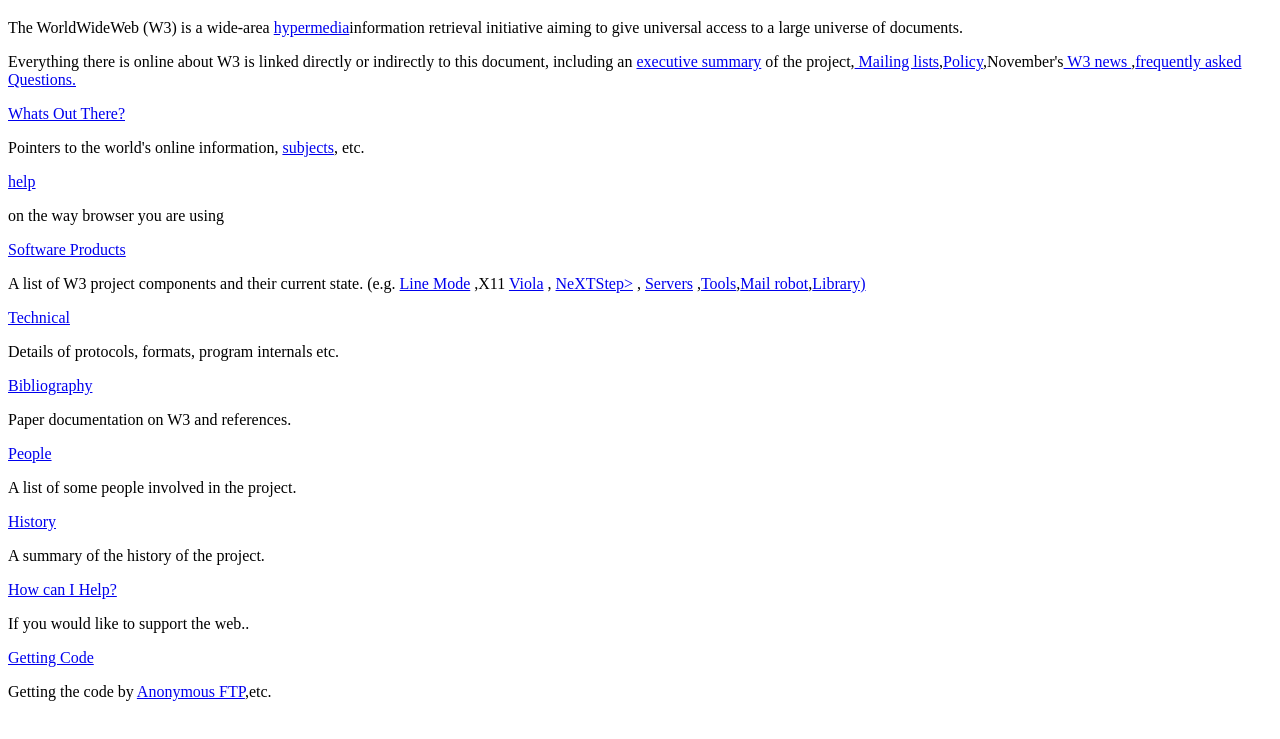
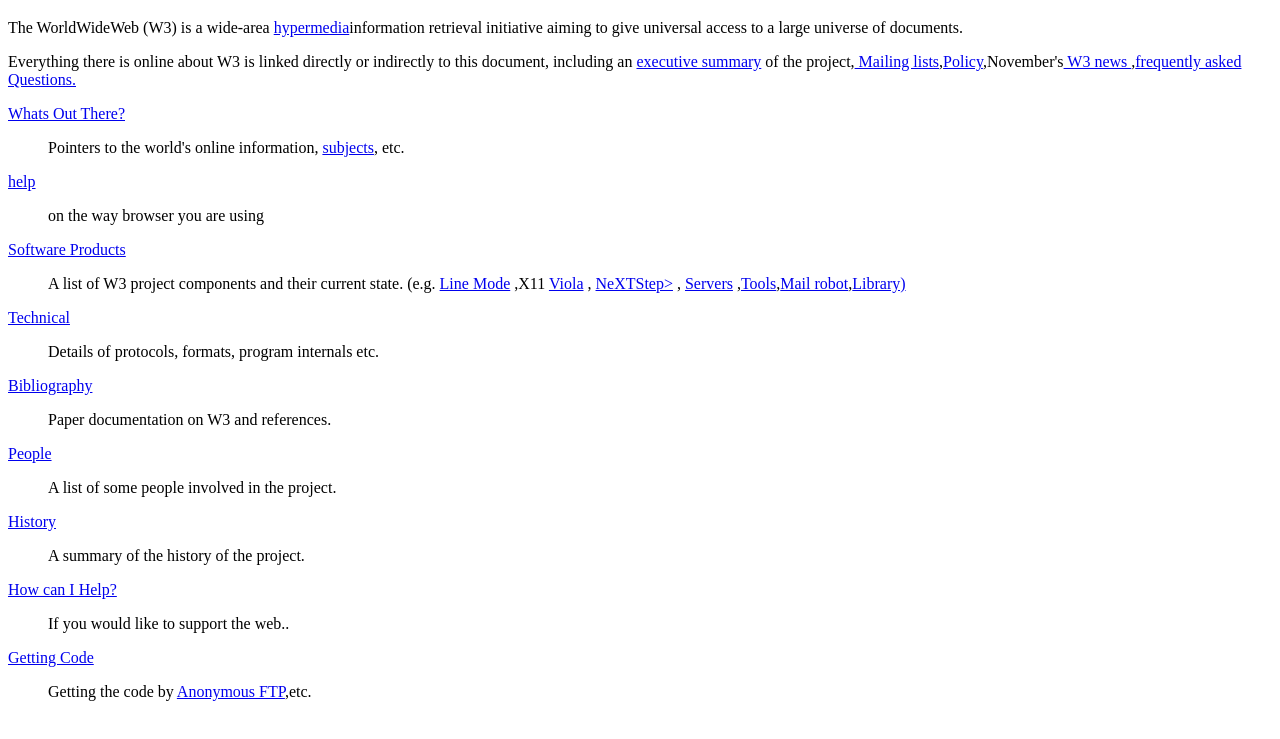
Before and after one commit to Bhargavi982/first-www.html, a plain HTML site: page html/classes/First www.html in a window 1280 px wide. Shown: the part 61-800 px from the top of the page. Drawn offline with Linux system fonts and the light colour scheme.

Commit message:
update www

```diff
--- a/html/classes/First www.html
+++ b/html/classes/First www.html
@@ -8,30 +8,35 @@
     </head>
     <body>
         <h1> World Wide Web</h1>
-    <p> The WorldWideWeb (W3) is a wide-area <a href="https://info.cern.ch/hypertext/WWW/WhatIs.html">hypermedia</a>information
+    <dl><p> The WorldWideWeb (W3) is a wide-area <a href="https://info.cern.ch/hypertext/WWW/WhatIs.html">hypermedia</a>information
     retrieval initiative aiming to give universal access to a large universe of documents.</p>
 
     <p>Everything there is online about W3 is linked directly or indirectly to this document, including an <a href="https://info.cern.ch/hypertext/WWW/Summary.html"> executive summary</a>
-    of the project,<a href="https://info.cern.ch/hypertext/WWW/Administration/Mailing/Overview.html"> Mailing lists</a>,<a href="https://info.cern.ch/hypertext/WWW/Policy.html">Policy</a>,November's<a href="https://info.cern.ch/hypertext/WWW/News/9211.html"> W3 news </a>,<a href="https://info.cern.ch/hypertext/WWW/FAQ/List.html">frequently asked Questions.</a></p>
+    of the project,<a href="https://info.cern.ch/hypertext/WWW/Administration/Mailing/Overview.html"> Mailing lists</a>,<a href="https://info.cern.ch/hypertext/WWW/Policy.html">Policy</a>,November's<a href="https://info.cern.ch/hypertext/WWW/News/9211.html"> W3 news </a>,<a href="https://info.cern.ch/hypertext/WWW/FAQ/List.html">frequently asked Questions.</a></p></dd>
 
-    <a href="https://info.cern.ch/hypertext/DataSources/Top.html">Whats Out There? </a>
-    <p> Pointers to the world's online information, <a href="https://info.cern.ch/hypertext/DataSources/bySubject/Overview.html" >subjects</a>, <a href="https://info.cern.ch/hypertext/DataSources/WWW/Servers.html" W3 servers></a>etc.</p>
 
-    <a href="https://info.cern.ch/hypertext/WWW/Help.html">help</a>
-        <p> on the way browser you are using</p>
-    <a href="https://info.cern.ch/hypertext/WWW/Status.html">Software Products</a>
-        <p> A list of W3 project components and their current state. (e.g. <a href="https://info.cern.ch/hypertext/WWW/LineMode/Browser.html" >Line Mode</a> ,X11 <a href="https://info.cern.ch/hypertext/WWW/Status.html#35">Viola</a> , <a href="https://info.cern.ch/hypertext/WWW/NeXT/WorldWideWeb.html">NeXTStep></a> , <a href="https://info.cern.ch/hypertext/WWW/Daemon/Overview.html"> Servers</a> ,<a href="https://info.cern.ch/hypertext/WWW/Tools/Overview.html">Tools</a>,<a href="https://info.cern.ch/hypertext/WWW/MailRobot/Overview.html">Mail robot</a>,<a href="https://info.cern.ch/hypertext/WWW/Status.html#57">Library)</a> </p>
-    <a href="https://info.cern.ch/hypertext/WWW/Technical.html">Technical</a>
-        <p> Details of protocols, formats, program internals etc.</p>
-    <a href="https://info.cern.ch/hypertext/WWW/Bibliography.html">Bibliography</a>
-        <p>Paper documentation on W3 and references.</p>
-    <a href="https://info.cern.ch/hypertext/WWW/People.html">People</a>
-        <p>A list of some people involved in the project.</p>
-    <a href="https://info.cern.ch/hypertext/WWW/History.html">History</a>
-        <p>A summary of the history of the project.</p>
-    <a href="https://info.cern.ch/hypertext/WWW/Helping.html">How can I Help?</a>
-        <p>If you would like to support the web..</p>
-    <a href="https://info.cern.ch/hypertext/README.html">Getting Code</a>
-        <p>Getting the code by <a href="https://info.cern.ch/hypertext/WWW/LineMode/Defaults/Distribution.html">Anonymous FTP</a>,etc.</p>
+
+
+
+
+    <dt><a href="https://info.cern.ch/hypertext/DataSources/Top.html">Whats Out There? </a></dt>
+        <dd><p> Pointers to the world's online information, <a href="https://info.cern.ch/hypertext/DataSources/bySubject/Overview.html" >subjects</a>, <a href="https://info.cern.ch/hypertext/DataSources/WWW/Servers.html" W3 servers></a>etc.</p></dd>
+
+    <dt><a href="https://info.cern.ch/hypertext/WWW/Help.html">help</a> </dt>
+        <dd><p> on the way browser you are using</p></dd>
+    <dt><a href="https://info.cern.ch/hypertext/WWW/Status.html">Software Products</a></dt>
+        <dd><p> A list of W3 project components and their current state. (e.g. <a href="https://info.cern.ch/hypertext/WWW/LineMode/Browser.html" >Line Mode</a> ,X11 <a href="https://info.cern.ch/hypertext/WWW/Status.html#35">Viola</a> , <a href="https://info.cern.ch/hypertext/WWW/NeXT/WorldWideWeb.html">NeXTStep></a> , <a href="https://info.cern.ch/hypertext/WWW/Daemon/Overview.html"> Servers</a> ,<a href="https://info.cern.ch/hypertext/WWW/Tools/Overview.html">Tools</a>,<a href="https://info.cern.ch/hypertext/WWW/MailRobot/Overview.html">Mail robot</a>,<a href="https://info.cern.ch/hypertext/WWW/Status.html#57">Library)</a> </p>
+    <dt><a href="https://info.cern.ch/hypertext/WWW/Technical.html">Technical</a></dt>
+        <dd><p> Details of protocols, formats, program internals etc.</p></dd>
+    <dt><a href="https://info.cern.ch/hypertext/WWW/Bibliography.html">Bibliography</a></dt>
+        <dd><p>Paper documentation on W3 and references.</p></dd>
+    <dt><a href="https://info.cern.ch/hypertext/WWW/People.html">People</a></dt>
+        <dd><p>A list of some people involved in the project.</p></dd>
+    <dt><a href="https://info.cern.ch/hypertext/WWW/History.html">History</a></dt>
+        <dd><p>A summary of the history of the project.</p></dd>
+    <dt><a href="https://info.cern.ch/hypertext/WWW/Helping.html">How can I Help?</a></dt>
+       <dd><p>If you would like to support the web..</p></dd>
+    <dt><a href="https://info.cern.ch/hypertext/README.html">Getting Code</a>
+        <dd><p>Getting the code by <a href="https://info.cern.ch/hypertext/WWW/LineMode/Defaults/Distribution.html">Anonymous FTP</a>,etc.</p></dd>
     </body>
 </html>
```
Also changed, not shown: html/classes/list.html (+29 -3 lines).
